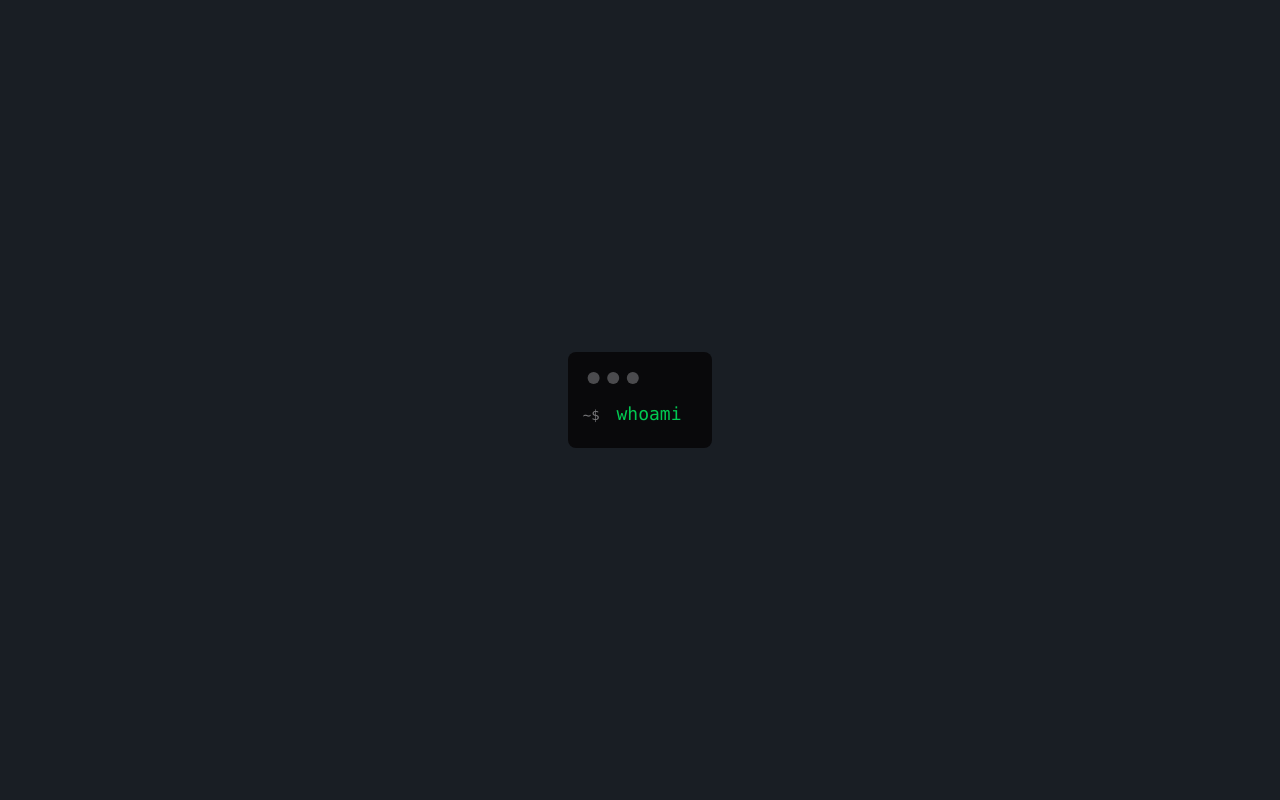
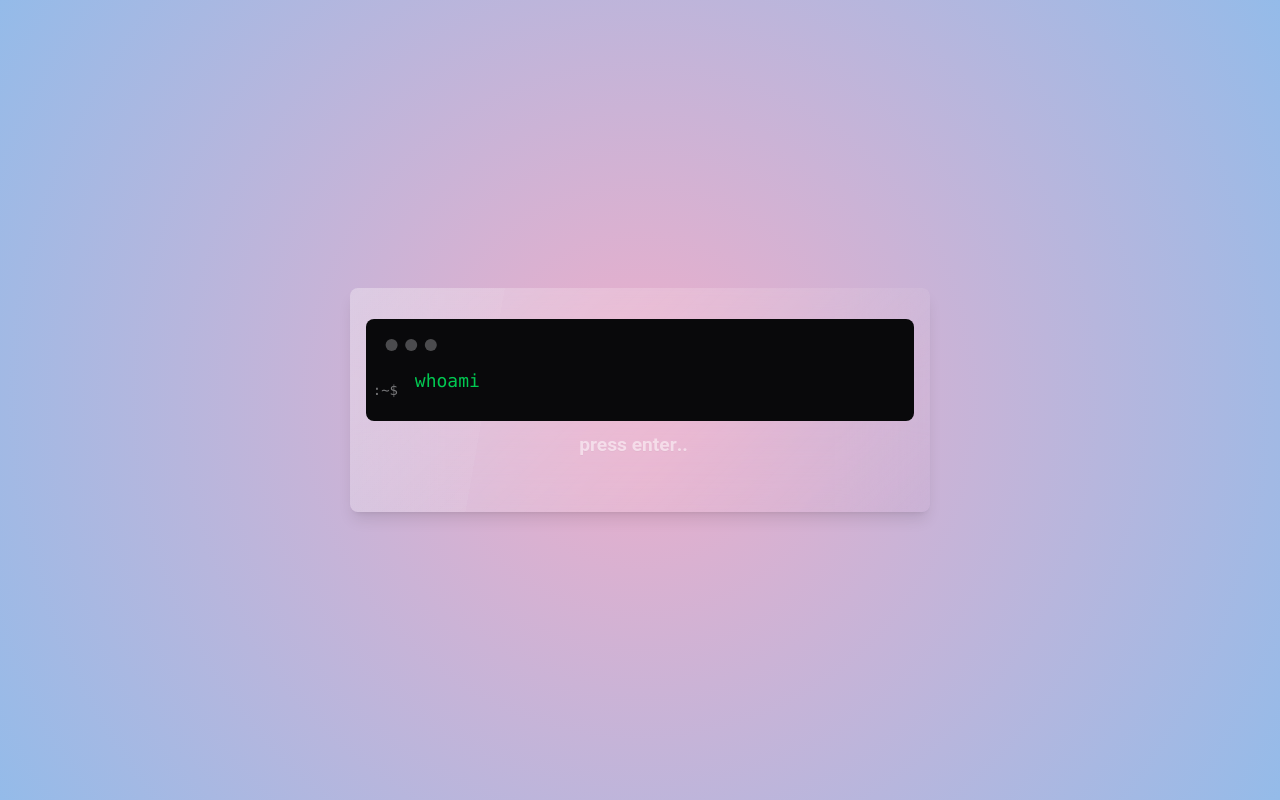
Before and after one commit to raze-raptor/TypescriptPortfolio, a React (Vite) app: page / in a window 1280 px wide. Built offline with nearby package versions, Linux system fonts and the light colour scheme.

Commit message:
Added a better background, glass div and whoami text box alongside a press enter text

```diff
--- /dev/null
+++ b/Handoff/goodbye.md
@@ -0,0 +1,6 @@
+# goodbye.md
+**goodbye.md** is here so that I know what I can log my next steps forwards when i leave my pc after building for a while.
+
+
+# Next Task:
+Fix "whoami" TEXT not cenered
--- a/src/App.tsx
+++ b/src/App.tsx
@@ -8,12 +8,18 @@ function App() {
 
 
       {/* code box */}
-      <div className="mockup-code w-full max-w-2xl">
-        <pre data-prefix="~$">
-          <code className="text-lg typewriter-cursor text-green-500 w-full max-w-2x1">whoami</code>
-        </pre>
+      <div className="glass p-4 rounded-lg shadow-lg w-145 max-w-2xl h-56 flex flex-col justify-center items-center">
+        <div className="mockup-code w-full max-w-2xl">
+          <pre data-prefix=":~$">
+            <code id="whoami" className="text-lg typewriter-cursor text-green-500 w- max-w-2x1 whoami">whoami</code>
+          </pre>
+        </div>
+        {/*end of code box */}
+
+        <p id="start-execute" className="elipsis bounce5s">press enter</p>
       </div>
-      {/*end of code box */}
+
+
 
 
     </div>
--- a/src/index.css
+++ b/src/index.css
@@ -4,6 +4,55 @@
 }
 
 @import url('https://fonts.googleapis.com/css2?family=Roboto:wght@400;700&display=swap');
+
+#hero {
+  font-family: 'Roboto', sans-serif;
+  background: #EEAECA;
+  background: radial-gradient(circle, rgba(238, 174, 202, 1) 0%, rgba(148, 187, 233, 1) 100%);
+  background-size: cover;
+  background-position: center;
+  color: white;
+}
+
+#start-execute {
+  font-family: 'Roboto', sans-serif;
+  color: white;
+  opacity: 0.5;
+  font-size: 1.2rem;
+  font-weight: bold;
+  margin-top: 2rem;
+}
+
+/* animated stuff */
+
+.elipsis::after {
+  content: '...';
+  animation: typingElipsis 3s steps(4, end) infinite;
+  display: inline-block;
+  overflow: hidden;
+  vertical-align: bottom;
+  white-space: nowrap;
+  width:2.2ch;
+
+}
+
+.bounce5s {
+  animation-name: bounceAnimation;
+  animation-duration: 5s;
+  animation-timing-function: ease;
+  animation-iteration-count: infinite;
+  animation-direction: normal;
+  animation-fill-mode: both;
+}
+
+.whoami {
+  animation: typing 2s steps(7, end) forwards;
+  overflow: hidden;
+  /* margin: 0 auto; */
+  white-space: nowrap;
+  width: 0; /* Start with no width */
+  display: inline-block;
+}
 
 .typewriter-cursor::after {
   content: '_';
@@ -13,3 +62,18 @@
 @keyframes blink {
   50% { opacity: 0; }
 }
+
+@keyframes typing {
+  from { width: 0 }
+  to { width: 7ch; } /* Adjust width to match the length of "whoami" */
+}
+
+@keyframes typingElipsis {
+  from { clip-path: inset(0 100% 0 0); }
+  to { clip-path: inset(0 0 0 0); }
+}
+
+@keyframes bounceAnimation {
+  0%, 100% { transform: translateY(0); }
+  50% { transform: translateY(-30px); }
+}
```
